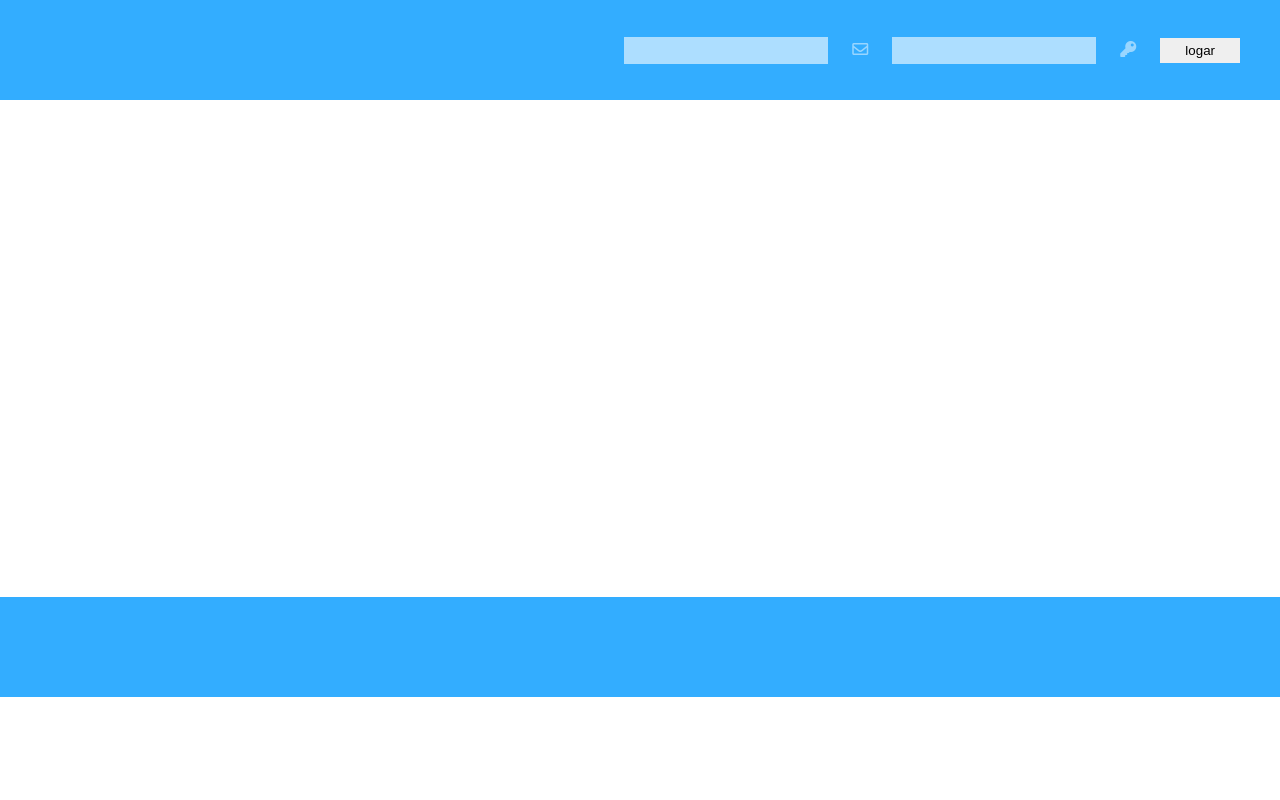
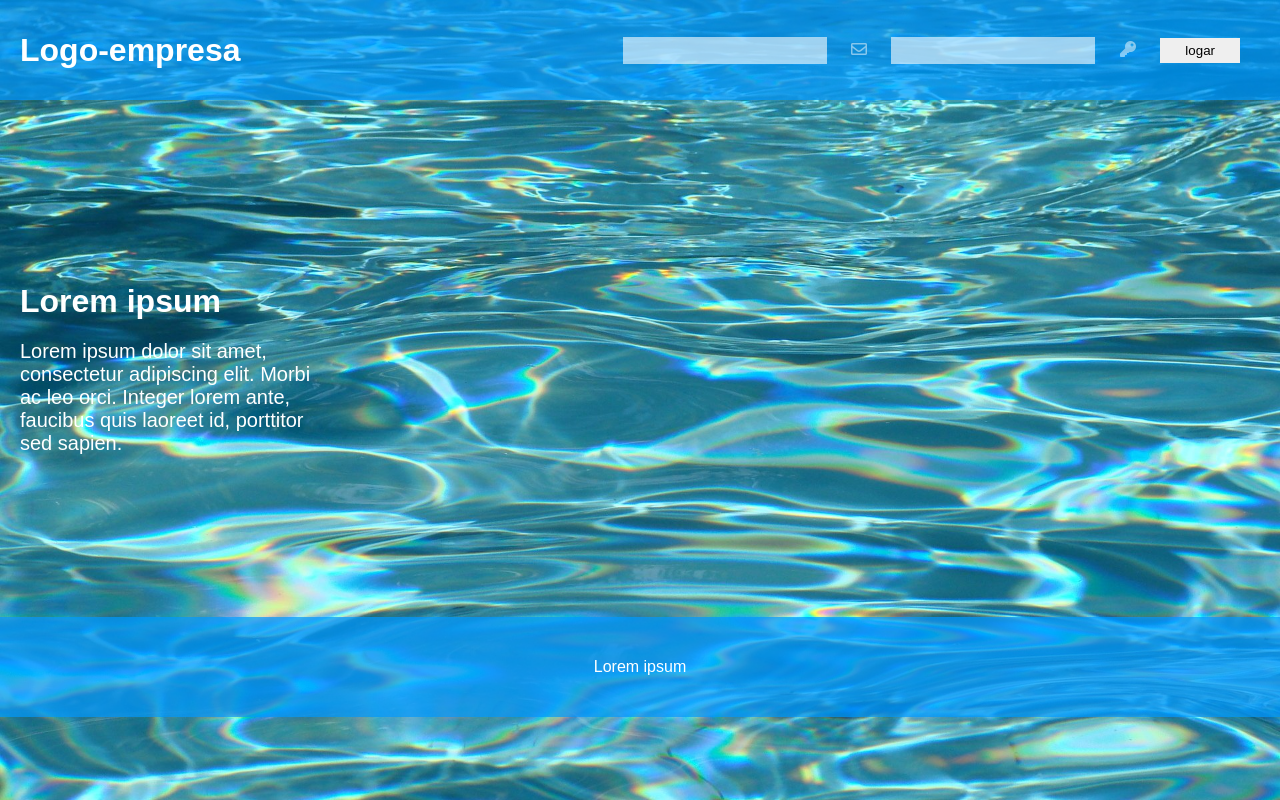
Before and after one commit to Pyedrown/tela-login, a plain HTML site: page index.html in a window 1280 px wide. Drawn offline with Linux system fonts and the light colour scheme.

Commit message:
Adicionando texto no main e footer

```diff
--- a/index.html
+++ b/index.html
@@ -9,6 +9,7 @@
     </head>
     <body>
         <header>
+            <h1 id="logo">Logo-empresa</h1>
             <form method="POST" action="">
                 <input type="email" name="email"/>
                 <i class="far fa-envelope"></i>
@@ -18,10 +19,20 @@
             </form>
         </header>
         <main>
-
+            <div id="area-main">
+                <h1 id="titulo">
+                    Lorem ipsum
+                </h1>
+                <section>
+                    <article>
+                        Lorem ipsum dolor sit amet, consectetur adipiscing elit. Morbi ac leo orci. Integer lorem ante, faucibus quis laoreet id, porttitor sed sapien.
+                    </article>
+                </section>
+            </div>
         </main>
         <footer>
-
+            <a href="">Lorem ipsum</a>
         </footer>
+        <script src="script/script.js"></script>
     </body>
 </html>
--- a/style/style.css
+++ b/style/style.css
@@ -1,18 +1,31 @@
 body {
     margin: 0;
     padding: 0;
+    font-family: Arial, Helvetica, sans-serif;
+}
+
+header, main, footer {
+    display: flex;
+    align-items: center;
 }
 
 header {
-    display: flex;
     justify-content: flex-end;
-    align-items: center
+}
+
+footer {
+    justify-content: center;
+}
+
+h1#logo {
+    margin-right: auto;
+    margin-left: 20px;
 }
 
 header, footer {
     width: 100%;
     height: 100px;
-    background-color: rgba(0, 153, 255, 0.8);
+    background-color: rgba(0, 153, 255, 0.7);
 }
 
 form {
@@ -48,7 +61,44 @@ form > input[type="submit"] {
     padding: 5px 25px;
 }
 
+body {
+    background-image: url(/assets/wallpaper.jpg);
+    background-size: cover;
+}
+
 main {
     height: 497px;
-    /* background-image: url() */
+    margin-left: 20px;
+    margin-top: 20px;
+    justify-content: flex-start;
 }
+
+div#area-main {
+    margin-right: 40px;
+}
+
+h1 {
+    margin-left: 0;
+    margin-top: 0;
+    margin-bottom: 0;
+    margin-right: 20px;
+    display: inline-block;
+    width: auto;
+}
+
+h1, section > article, footer > a {
+    color: white;
+}
+
+section > article {
+    width: 300px;
+    font-size: 20px;
+}
+
+h1#titulo {
+    margin-bottom: 20px;
+}
+
+a {
+    text-decoration: none;
+}
```
Also changed, not shown: assets/wallpaper.jpg (added).
